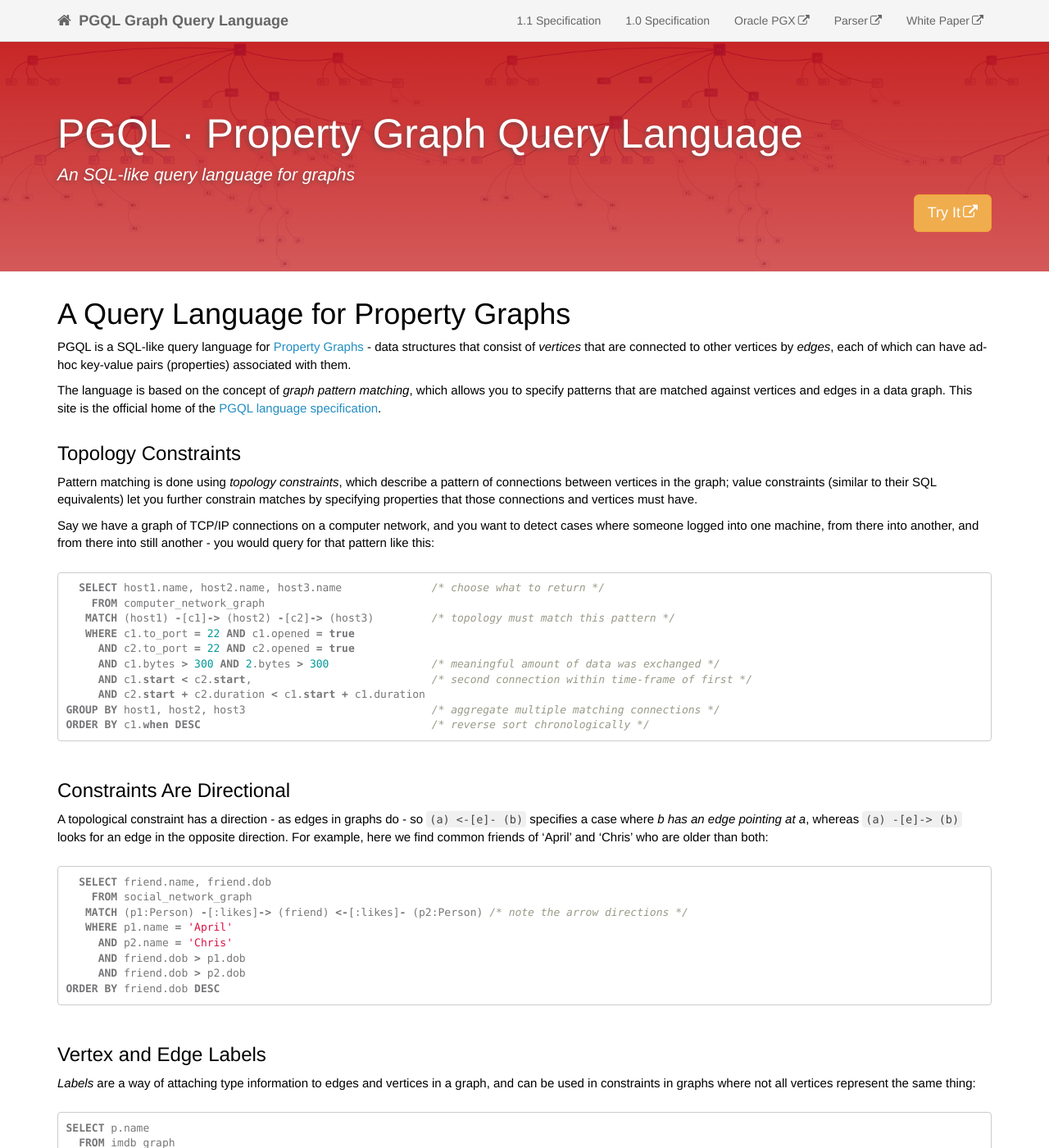
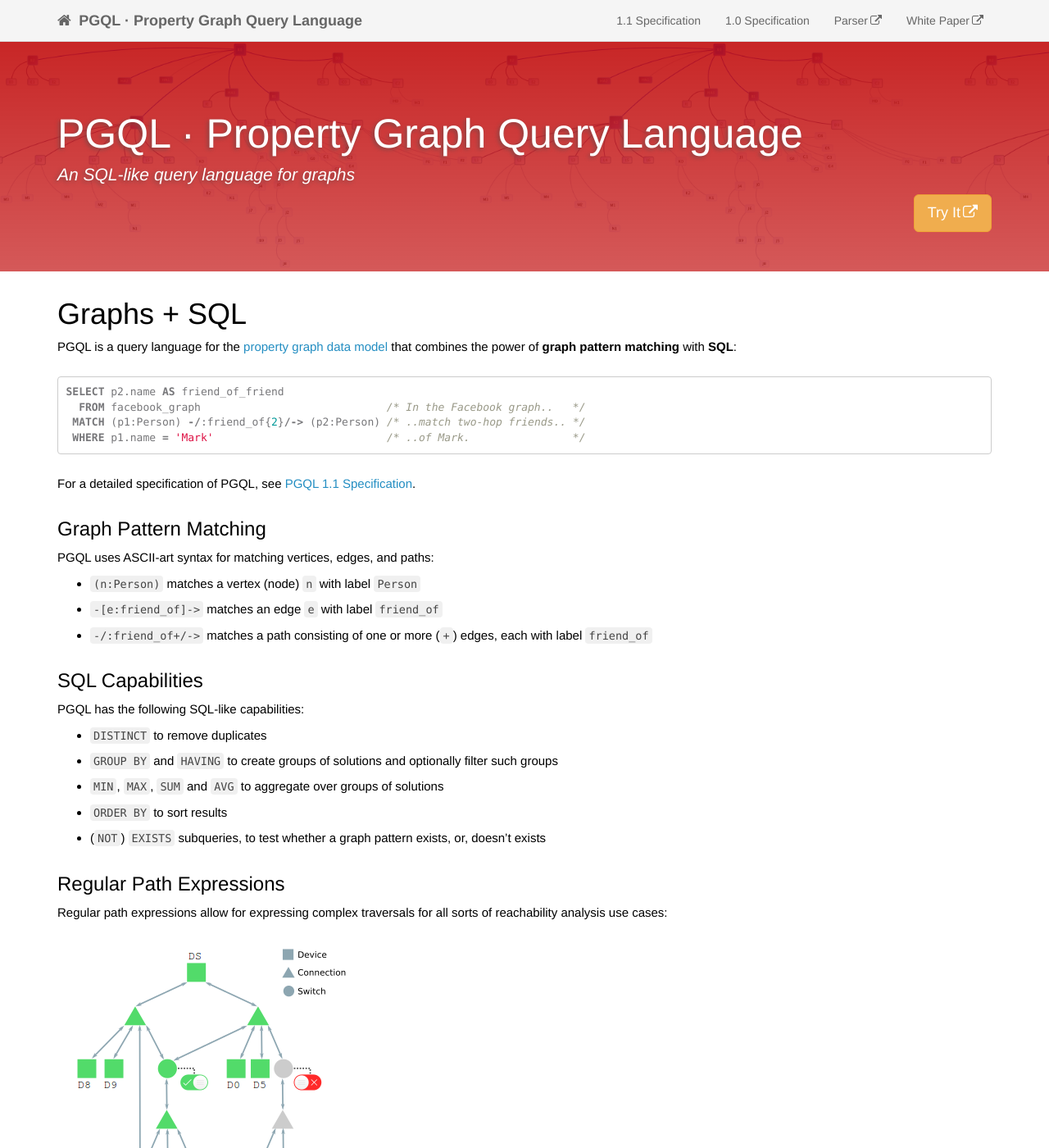
Before and after one commit to oracle/pgql-lang, a Jekyll site: the page built from index.md, in a window 1280 px wide and 1400 px high. Shown: the whole window at 82% size. Built offline with Jekyll 4.4.1, drawn with Linux system fonts in a browser that asks for light colours; nearby versions of some CDN libraries; comment, search, counter and statistics services are not loaded; some of the changed text lies outside the part shown.

Commit message:
improved home page

````diff
--- a/_config.yml
+++ b/_config.yml
@@ -2,10 +2,10 @@
 output: web
 # this property is useful for conditional filtering of content that is separate from the PDF.
 
-topnav_title: PGQL Graph Query Language
+topnav_title: PGQL · Property Graph Query Language
 # this appears on the top navigation bar next to the home button
 
-site_title: PGQL Graph Query Language
+site_title: PGQL · Property Graph Query Language
 # this appears in the html browser tab for the site title (seen mostly by search engines, not users)
 
 company_name: Oracle and/or its affiliates
@@ -28,7 +28,7 @@
   - .gitignore
 # these are the files and directories that jekyll will exclude from the build
 
-feedback_subject_line: PGQL Graph Query Language
+feedback_subject_line: PGQL · Property Graph Query Language
 
 feedback_email:
 # used as a contact email for the Feedback link in the top navigation bar
--- a/_data/topnav.yml
+++ b/_data/topnav.yml
@@ -10,11 +10,6 @@
   items:
     - title: 1.0 Specification
       url: /spec/1.0/
-
-- title: Topnav
-  items:
-    - title: Oracle PGX
-      external_url: http://www.oracle.com/technetwork/oracle-labs/parallel-graph-analytics/overview/index.html
 
 - title: Topnav
   items:
--- a/_includes/image.html
+++ b/_includes/image.html
@@ -1 +1 @@
-<figure>{% if {{include.url}} %}<a class="no_icon" target="_blank" href="{{include.url}}">{% endif %}<img class="docimage" src="../../images/{{include.file}}" alt="{{include.alt}}" {% if {{include.max-width}} %}style="max-width: {{include.max-width}}px"{% endif %} />{% if {{include.url}} %}</a>{% endif %}{% if {{include.caption}} %}<figcaption>{{include.caption}}</figcaption></figure>{% endif %}
+<figure>{% if {{include.url}} %}<a class="no_icon" target="_blank" href="{{include.url}}">{% endif %}<img class="docimage" src="../../images/{{include.file}}" alt="{{include.alt}}" />{% if {{include.url}} %}</a>{% endif %}</figure>
--- a/index.md
+++ b/index.md
@@ -5,115 +5,100 @@
 keywords: pgql graph query language database analytics social
 ---
 
-A Query Language for Property Graphs
+Graphs + SQL
 ====================================
 
-PGQL is a SQL-like query language for [Property Graphs](spec/1.1/#property-graph-data-model) - data structures that consist of *vertices* that are connected to other vertices by *edges*, each of which can have ad-hoc key-value pairs (properties) associated with them.
-
-The language is based on the concept of *graph pattern matching*, which allows you to specify patterns that are matched against vertices and edges in a data graph.  This site is the official home of the [PGQL language specification](spec/1.0/).
+PGQL is a query language for the [property graph data model](spec/1.1/#property-graph-data-model) that combines the power of __graph pattern matching__ with __SQL__:
 
 
-Topology Constraints
---------------------
+```sql
+SELECT p2.name AS friend_of_friend
+  FROM facebook_graph                             /* In the Facebook graph..   */
+ MATCH (p1:Person) -/:friend_of{2}/-> (p2:Person) /* ..match two-hop friends.. */
+ WHERE p1.name = 'Mark'                           /* ..of Mark.                */
+```
 
-Pattern matching is done using *topology constraints*, which describe a pattern of connections between vertices
-in the graph;  value constraints (similar to their SQL equivalents) let you further constrain matches by specifying
-properties that those connections and vertices must have.
+For a detailed specification of PGQL, see [PGQL 1.1 Specification](spec/1.1/).
 
-Say we have a graph of TCP/IP connections on a computer network, and you want to detect cases where someone logged into
-one machine, from there into another, and from there into still another - you would query for that pattern like this:
+Graph Pattern Matching
+----------------------
+
+PGQL uses ASCII-art syntax for matching vertices, edges, and paths:
+
+ * `(n:Person)` matches a vertex (node) `n` with label `Person`
+ * `-[e:friend_of]->` matches an edge `e` with label `friend_of`
+ * `-/:friend_of+/->` matches a path consisting of one or more (`+`) edges, each with label `friend_of`
+
+SQL Capabilities
+-------------------
+
+PGQL has the following SQL-like capabilities:
+
+ * `DISTINCT` to remove duplicates
+ * `GROUP BY` and `HAVING` to create groups of solutions and optionally filter such groups
+ * `MIN`, `MAX`, `SUM` and `AVG` to aggregate over groups of solutions
+ * `ORDER BY` to sort results
+ * (`NOT`) `EXISTS` subqueries, to test whether a graph pattern exists, or, doesn't exists
+
+Regular Path Expressions
+------------------------
+
+Regular path expressions allow for expressing complex traversals for all sorts of reachability analysis use cases:
+
+
+{% include image.html file="example_graphs/electric_network.png" %}
 
 ```sql
-  SELECT host1.name, host2.name, host3.name              /* choose what to return */
-    FROM computer_network_graph
-   MATCH (host1) -[c1]-> (host2) -[c2]-> (host3)         /* topology must match this pattern */
-   WHERE c1.to_port = 22 AND c1.opened = true
-     AND c2.to_port = 22 AND c2.opened = true
-     AND c1.bytes > 300 AND 2.bytes > 300                /* meaningful amount of data was exchanged */
-     AND c1.start < c2.start,                            /* second connection within time-frame of first */
-     AND c2.start + c2.duration < c1.start + c1.duration
-GROUP BY host1, host2, host3                             /* aggregate multiple matching connections */
-ORDER BY c1.when DESC                                    /* reverse sort chronologically */
+    PATH connects_to AS (:Device) <- (x) -> (:Device)                /* Devices are connected by two edges...                 */
+                  WHERE has_label(x, 'Connection')                   /* ...and an intermediate Connection vertex...           */
+                     OR has_label(x, 'Switch') AND x.status = 'OPEN' /* ...or an intermediate Switch vertex with OPEN status. */
+    FROM electric_network
+  SELECT d2.name
+   MATCH (d1) -/:connects_to+/-> (d2)                                 /* We match the connect_to pattern one or more times    */
+   WHERE d1.name = 'DS'
+ORDER BY d2.name
 ```
 
+Query output:
 
-Constraints Are Directional
----------------------------
+```
++---------+
+| d2.name |
++---------+
+| D0      |
+| D5      |
+| D6      |
+| D7      |
+| D8      |
+| D9      |
++---------+
+```
 
-A topological constraint has a direction - as edges in graphs do - so `(a) <-[e]- (b)`
-specifies a case where *b has an edge pointing at a*, whereas `(a) -[e]-> (b)` looks
-for an edge in the opposite direction.  For example, here we find common friends of
-'April' and 'Chris' who are older than both:
+Multiple Graph Support
+-----------------------
+The following query finds people who are on Facebook but not on Twitter:
 
 ```sql
-  SELECT friend.name, friend.dob
-    FROM social_network_graph
-   MATCH (p1:Person) -[:likes]-> (friend) <-[:likes]- (p2:Person) /* note the arrow directions */
-   WHERE p1.name = 'April'
-     AND p2.name = 'Chris'
-     AND friend.dob > p1.dob
-     AND friend.dob > p2.dob
-ORDER BY friend.dob DESC
+SELECT p1.name
+  FROM facebook_graph
+ MATCH (p1:Person)
+ WHERE NOT EXISTS ( SELECT *
+                      FROM twitter_graph
+                     MATCH (p2:Person)
+                     WHERE p1.name = p2.name )
 ```
-
-Vertex and Edge Labels
-----------------------
-
-*Labels* are a way of attaching type information to edges and vertices in a graph, and can be used in
-constraints in graphs where not all vertices represent the same thing:
-
-```sql
-SELECT p.name
-  FROM imdb_graph
- MATCH (p:Person) -[e:likes]-> (m1:Movie)
-     , (p) -[e:likes]-> (m2:Movie)
- WHERE m1.title = 'Star Wars'
-   AND m2.title = 'Avatar'
-```
-
-Regular Path Expressions
---------------------
-
-Regular path expressions allow for a pattern to be reused - for example, here we
-find all of the common ancestors of Mario and Luigi:
-
-```sql
-  PATH has_parent AS () -[:has_father|has_mother]-> ()
-  FROM family_graph
-SELECT ancestor.name
- MATCH (p1:Person) -/:has_parent*/-> (ancestor:Person)
-     , (p2:Person) -/:has_parent*/-> (ancestor)
- WHERE p1.name = 'Mario'
-   AND p2.name = 'Luigi'
-```
-
-The path specification above also shows the use of *anonymous constraints* - no
-need to define names for intermediate edges or vertices that will not be used in
-additional constraints or query results.  Anonymous elements *can* have constraints,
-such as `[:has_father|has_mother]` above - the edge does not get a variable name
-(we will not reference it elsewhere), but is constrained.
-
-Aggregation, Sorting, and Subqueries
------------------------
-
-Like SQL, PGQL has support for:
-
- * `GROUP BY` to create groups of solutions
- * `MIN`, `MAX`, `SUM` and `AVG` aggregations
- * `ORDER BY` to sort results
- * `EXISTS` subqueries, to test whether a pattern exists or doesn't exists
-
- and many other familiar SQL constructs.
 
 Resources
 ---------
 
- - [PGQL 1.1 Specification](spec/1.1/) (latest)
- - [PGQL 1.0 Specification](spec/1.0/)
- - [PGQL 0.9 Specification](https://docs.oracle.com/cd/E56133_01/1.2.1/PGQL_Specification.pdf)
- - An [open-sourced parser](https://github.com/oracle/pgql-lang) for PGQL queries on GitHub
- - [White Paper](http://dl.acm.org/citation.cfm?id=2960421) ([pdf](http://event.cwi.nl/grades/2016/07-VanRest.pdf)) that also outlines some future directions of PGQL
+ - __Specifications__
+     - [PGQL 1.1 Specification](spec/1.1/) (latest spec.)
+     - [PGQL 1.0 Specification](spec/1.0/)
+     - [PGQL 0.9 Specification](https://docs.oracle.com/cd/E56133_01/1.2.1/PGQL_Specification.pdf)
+ - [Open-sourced __parser__ and __static query validator__](https://github.com/oracle/pgql-lang) on GitHub
+ - [__White Paper__](http://dl.acm.org/citation.cfm?id=2960421) ([pdf](http://event.cwi.nl/grades/2016/07-VanRest.pdf)) that also outlines some future directions of PGQL
    (shortest path finding, graph construction, etc.)
- - [Oracle Labs' Parallel Graph Analytics (PGX)](http://www.oracle.com/technetwork/oracle-labs/parallel-graph-analytics/overview/index.html), an in-memory graph analytics framework with a high-performance PGQL query engine
- - [Oracle Big Data Spatial and Graph](http://www.oracle.com/technetwork/database/database-technologies/bigdata-spatialandgraph/overview/index.html), which supports PGQL by embedding PGX
-   (see [the in-memory analyst documentation](http://docs.oracle.com/bigdata/bda45/BDSPA/using-inmem-analytics.htm#BDSPA264)).
+ - __Implementations__
+     - [Oracle Labs' Parallel Graph Analytics (__PGX__)](http://www.oracle.com/technetwork/oracle-labs/parallel-graph-analytics/overview/index.html), an in-memory graph analytics framework with a high-performance PGQL query engine
+     - [Oracle __Big Data__ Spatial and Graph](http://www.oracle.com/technetwork/database/database-technologies/bigdata-spatialandgraph/overview/index.html), which supports PGQL on top of Big Data workloads on Apache Hadoop and NoSQL database technologies
+     - [Oracle Spatial and Graph](https://www.oracle.com/database/spatial/index.html) which supports PGQL on top of the Oracle RDBMS
````
Also changed, not shown: pages/pgql-1.1-spec.md (+2 -2 lines), images/example_graphs/electric_network.png (added).
